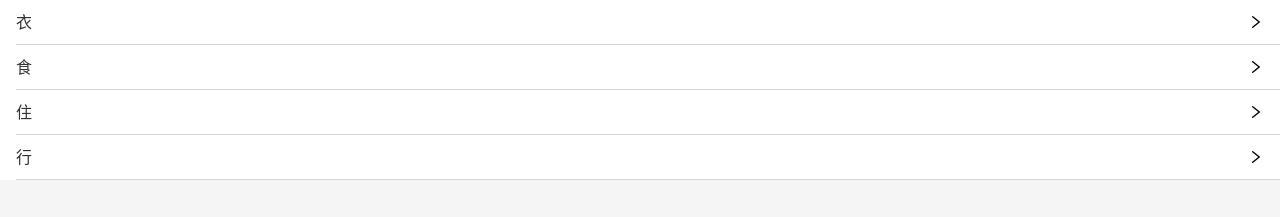
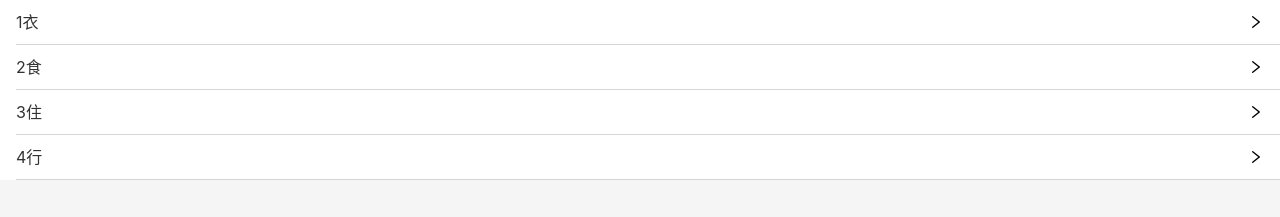
Before and after one commit to polaris-hike/morney-react, a React app: page /tags in a window 1280 px wide. Shown: the top 217 px of the page. Built offline with nearby package versions, Linux system fonts and the light colour scheme.

Commit message:
tag 数据持久化

```diff
--- /dev/null
+++ b/src/components/Hooks/useUpdate.tsx
@@ -0,0 +1,15 @@
+import {useEffect, useRef} from 'react';
+
+
+const useUpdate = (fn: () => void, deps: any[]) => {
+    const count = useRef(0);
+    useEffect(() => {
+        count.current += 1;
+    });
+    useEffect(() => {
+        if (count.current > 1) {
+            fn();
+        }
+    }, deps);
+};
+export default useUpdate;
--- a/src/lib/createId.ts
+++ b/src/lib/createId.ts
@@ -1,6 +1,7 @@
-let id = 0;
+let id =  parseInt(localStorage.getItem('idMax') || '0')
 const createId = () => {
     id += 1;
+    localStorage.setItem('idMax',id.toString())
     return id;
 };
 
--- a/src/views/Money/TagsSection.tsx
+++ b/src/views/Money/TagsSection.tsx
@@ -40,14 +40,8 @@ type Props = {
     onChange:(selected:number[])=>void
 };
 const TagsSection: React.FC<Props> = (props) => {
-    const {tags, setTags} = useTags();
+    const {tags,addTag} = useTags();
     const selectedTagIds = props.value;
-    const onAddTag = () => {
-        const tagName = window.prompt('新标签的名称为');
-        if (tagName) {
-            setTags([...tags, {id:createId(),name:tagName}]);
-        }
-    };
     const onSelectedTag = (tagId: number) => {
         if (selectedTagIds.indexOf(tagId) === -1) {
             props.onChange([...selectedTagIds, tagId]);
@@ -65,7 +59,7 @@ const TagsSection: React.FC<Props> = (props) => {
                     )
                 }
             </ol>
-            <button onClick={onAddTag}>新增标签</button>
+            <button onClick={addTag}>新增标签</button>
         </Wrapper>
     );
 };
--- a/src/views/TagEdit.tsx
+++ b/src/views/TagEdit.tsx
@@ -1,14 +1,16 @@
 import React from 'react';
 import {useTags} from './useTags';
-import {useParams,useHistory} from 'react-router-dom';
+import {useParams, useHistory} from 'react-router-dom';
 import Layout from 'components/Layout';
 import Icon from 'components/Icon';
 import {Button} from 'components/Button';
-import {Input} from 'components/Input'
-import {Center} from 'components/Center'
-import {Space} from 'components/Space'
+import {Input} from 'components/Input';
+import {Center} from 'components/Center';
+import {Space} from 'components/Space';
 import styled from 'styled-components';
-
+type Params = {
+    id: string
+}
 const Topbar = styled.header`
   display:flex;
   justify-content: space-between;
@@ -27,36 +29,46 @@ const InputWrapper = styled.div`
 `;
 
 const TagEdit: React.FC = (props) => {
-    const {tags,updateTag,deleteTag} = useTags();
-    const {id} = useParams();
-    const tag = tags.filter((v)=>v.id === parseInt(id))[0];
-    const history = useHistory();
-    const xxx = (id:number)=>{
-        history.push('/tags')
-        deleteTag(id)
-    };
+    const {findTag, updateTag, deleteTag} = useTags();
+    let {id: idString} = useParams<Params>();
+    const tag = findTag(parseInt(idString));
+    console.log(tag);
+    const tagContent = (tag: { id: number; name: string }) => (
+        <div>
+            <InputWrapper>
+                <Input label="标签名" type="text" placeholder="标签名"
+                       value={tag.name}
+                       onChange={(e) => {
+                           updateTag(tag.id, e.target.value);
+                       }}
+                />
+            </InputWrapper>
+            <Center>
+                <Space/>
+                <Space/>
+                <Space/>
+                <Button onClick={() => {
+                    deleteTag(tag.id);
+                }}>删除标签</Button>
+            </Center>
+        </div>
+    );
+    const history = useHistory()
     const onClickBack = ()=>{
-        history.push('/tags')
+        history.goBack()
     }
+
     return (
-        <div>
         <Layout>
             <Topbar>
                 <Icon name="right" onClick={onClickBack}/>
                 <span>编辑标签</span>
                 <span/>
             </Topbar>
-                <InputWrapper>
-                    <Input label="标签名" type="text" onChange={(e)=> {updateTag(tag.id,e.target.value)}} placeholder="标签名" value={tag.name}/>
-                </InputWrapper>
-                <Center>
-                    <Space/>
-                    <Space/>
-                    <Space/>
-                    <Button onClick={()=>xxx(tag.id)}>删除标签</Button>
-                </Center>
+
+            {tag ? tagContent(tag) : <Center>tag 不存在</Center>}
+
         </Layout>
-        </div>
     );
 };
 
--- a/src/views/Tags.tsx
+++ b/src/views/Tags.tsx
@@ -4,7 +4,7 @@ import {useTags} from './useTags';
 import styled from 'styled-components';
 import Icon from 'components/Icon';
 import {Link} from 'react-router-dom';
-import {Button} from 'components/Button'
+import {Button} from 'components/Button';
 
 const TagList = styled.ol`
   font-size: 16px;
@@ -28,17 +28,17 @@ const Center = styled.div`
 `;
 const Space = styled.div`
   height: 16px;
-`
+`;
 
 function Tags() {
-    const {tags, setTags} = useTags();
+    const {tags, addTag} = useTags();
     return (
         <Layout>
             <TagList>
                 {tags.map(tag =>
-                    <Link key={tag.id} to={'/tags/'+tag.id}>
+                    <Link key={tag.id} to={'/tags/' + tag.id}>
                         <li>
-                            <span className="oneLine">{tag.name}</span>
+                            <span className="oneLine">{tag.id}{tag.name}</span>
                             <Icon name="right"/>
                         </li>
                     </Link>
@@ -48,7 +48,7 @@ function Tags() {
                 <Space/>
                 <Space/>
                 <Space/>
-                <Button>新增标签</Button>
+                <Button onClick={addTag}>新增标签</Button>
             </Center>
         </Layout>
     );
--- a/src/views/useTags.tsx
+++ b/src/views/useTags.tsx
@@ -1,48 +1,51 @@
-import {useState} from 'react';
-import {createId} from '../lib/createId';
 
-const defaultTags = [
-    {
-        id:createId(),
-        name:'衣'
-    },
-    {
-        id:createId(),
-        name:'食'
-    },
-    {
-        id:createId(),
-        name:'住'
-    },
-    {
-        id:createId(),
-        name:'行'
-    }
-]
+import {useEffect, useRef, useState} from 'react';
+import {createId} from 'lib/createId';
+import useUpdate from 'components/Hooks/useUpdate'
 
-const useTags = ()=>{
-    const [tags, setTags] = useState<{id:number,name:string}[]>(defaultTags);
-    const findTagIndex = (id:number) =>{
+const useTags = () => { // 封装一个自定义 Hook
+    const [tags, setTags] = useState<{ id: number; name: string }[]>([]);
+    useEffect(() => {
+        let localTags = JSON.parse(window.localStorage.getItem('tags') || '[]');
+        if (localTags.length === 0) {
+            localTags = [
+                {id: createId(), name: '衣'},
+                {id: createId(), name: '食'},
+                {id: createId(), name: '住'},
+                {id: createId(), name: '行'},
+            ];
+        }
+        setTags(localTags);
+
+    }, []); // 组件挂载时执行
+    useUpdate(() => {
+        window.localStorage.setItem('tags', JSON.stringify(tags));
+    }, [tags]);
+    const findTag = (id: number) => tags.filter(tag => tag.id === id)[0];
+    const findTagIndex = (id: number) => {
         let result = -1;
-        for(let i = 0;i < tags.length;i++){
-            if(tags[i].id === id) {
+        for (let i = 0; i < tags.length; i++) {
+            if (tags[i].id === id) {
                 result = i;
-                break
+                break;
             }
         }
-        return result
-    }
-    const updateTag = (id:number,name:string)=>{
-        setTags(tags.map(tag=> tag.id === id ? {id,name} :tag))
+        return result;
     };
-    const deleteTag = (id:number)=> {
-        setTags(tags.filter((tag)=>tag.id !== id))
-    }
-    return {
-        tags,
-        setTags,
-        updateTag,
-        deleteTag,
-    }
+    const updateTag = (id: number,  name: string ) => {
+        setTags(tags.map(tag => tag.id === id ? {id, name: name} : tag));
+    };
+    const deleteTag = (id: number) => {
+        setTags(tags.filter(tag => tag.id !== id));
+    };
+    const addTag = () => {
+        console.log('hi');
+        const tagName = window.prompt('新标签的名称为');
+        if (tagName !== null && tagName !== '') {
+            setTags([...tags, {id: createId(), name: tagName}]);
+        }
+    };
+    return {tags, addTag, setTags, findTag, updateTag, findTagIndex, deleteTag};
 };
-export {useTags}
+
+export {useTags};
```
Lines whose indentation alone changed are shown as unchanged.
